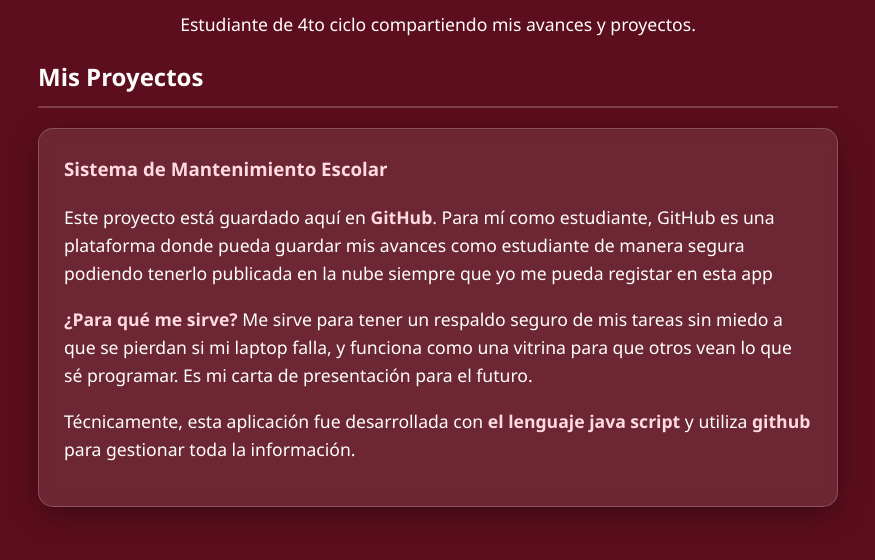
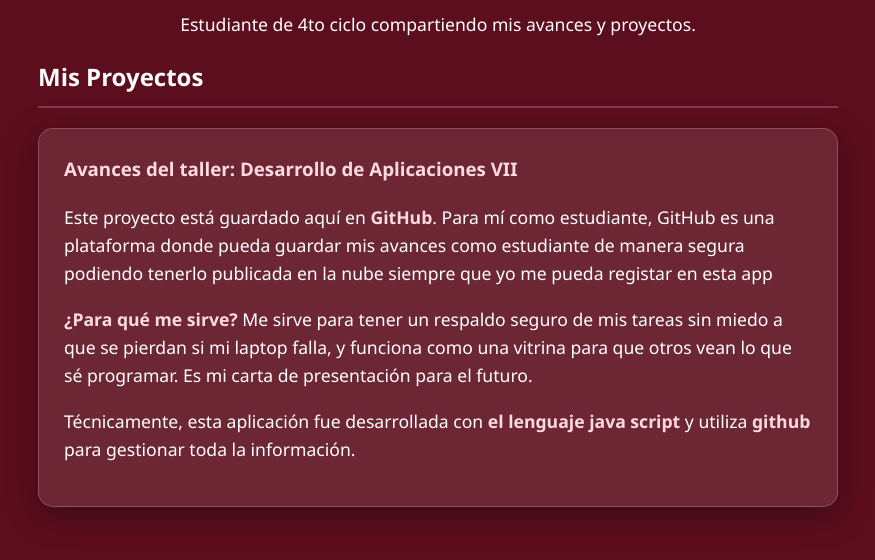
Before and after one commit to ricra435-lux/RepositorioUPLA, a plain HTML site: page index.html in a window 1280 px wide. Shown: the part 148-708 px from the top of the page, without its empty margins (202-1077 px from the left). Drawn offline with Linux system fonts and the light colour scheme.

Commit message:
index.html

```diff
--- a/index.html
+++ b/index.html
@@ -67,7 +67,7 @@
         <h2>Mis Proyectos</h2>
 
         <div class="proyecto">
-            <h3>Sistema de Mantenimiento Escolar</h3>
+            <h3>Avances del taller: Desarrollo de Aplicaciones VII</h3>
             <p>Este proyecto está guardado aquí en <strong>GitHub</strong>. Para mí como estudiante, GitHub es una plataforma donde pueda guardar mis avances como estudiante de manera segura podiendo tenerlo publicada en la nube siempre que yo me pueda registar en esta app</p>
 
             <p><strong>¿Para qué me sirve?</strong> Me sirve para tener un respaldo seguro de mis tareas sin miedo a que se pierdan si mi laptop falla, y funciona como una vitrina para que otros vean lo que sé programar. Es mi carta de presentación para el futuro.</p>
```
